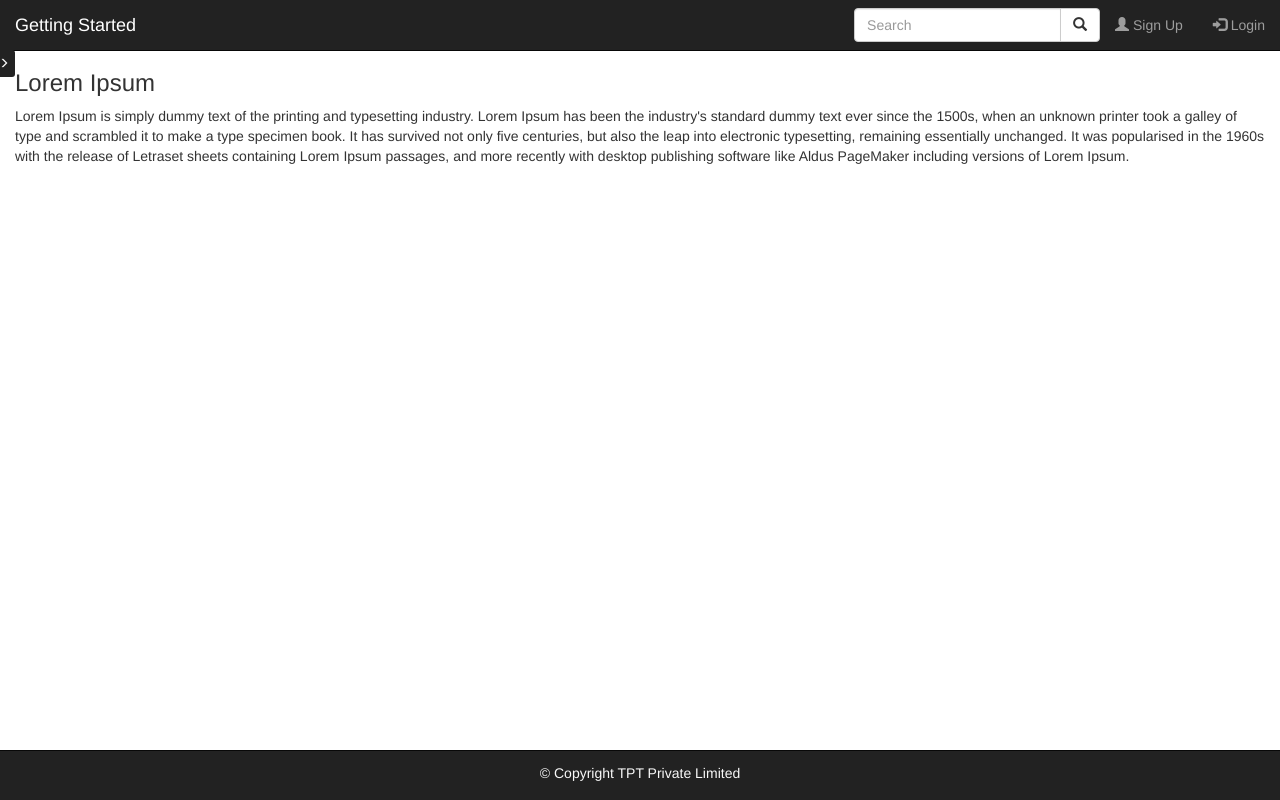
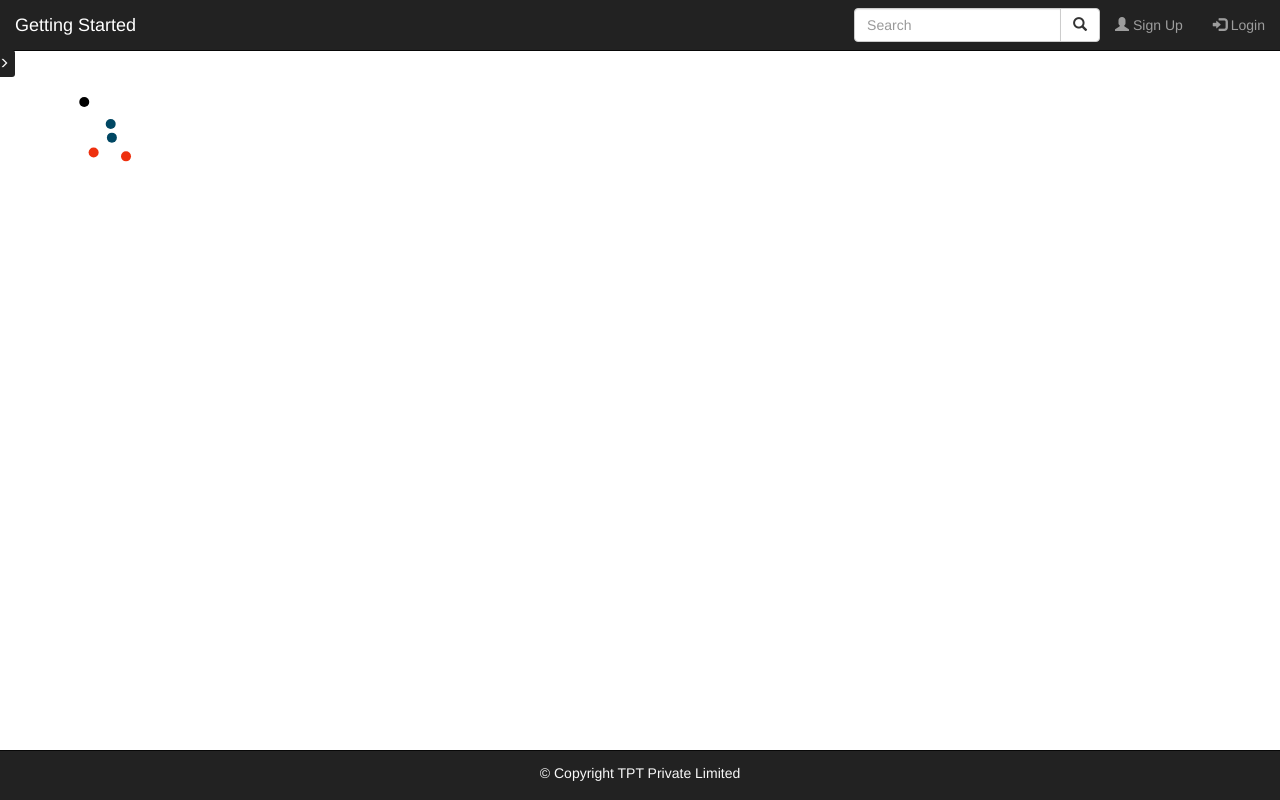
Before and after one commit to tprasad1/GetStartedWithAngular, an Angular app: page / in a window 1280 px wide. Built offline with nearby package versions, Linux system fonts and the light colour scheme.

Commit message:
Adding SVG

```diff
--- a/src/app/app.component.html
+++ b/src/app/app.component.html
@@ -45,12 +45,7 @@
 </div>
 
 <div class="container-fluid content-body animate-slide {{showSideNav ? 'side-navbar-visible' : 'side-navbar-hidden'}}">
-    <h3>Lorem Ipsum</h3>
-    <p>Lorem Ipsum is simply dummy text of the printing and typesetting industry. Lorem Ipsum has been the industry's standard
-        dummy text ever since the 1500s, when an unknown printer took a galley of type and scrambled it to make a type specimen
-        book. It has survived not only five centuries, but also the leap into electronic typesetting, remaining essentially
-        unchanged. It was popularised in the 1960s with the release of Letraset sheets containing Lorem Ipsum passages, and
-        more recently with desktop publishing software like Aldus PageMaker including versions of Lorem Ipsum.</p>
+    <graph-list></graph-list>
 </div>
 
 <nav class="navbar navbar-inverse navbar-fixed-bottom">
--- a/src/app/app.module.ts
+++ b/src/app/app.module.ts
@@ -3,12 +3,14 @@ import { NgModule } from '@angular/core';
 import {FormsModule} from '@angular/forms';
 import { AppComponent } from './app.component';
 import { MenuListComponent } from './menus/menu-list.component';
+import {GraphListComponent} from './graph/graph-list.component';
 
 
 @NgModule({
   declarations: [
     AppComponent,
-    MenuListComponent
+    MenuListComponent,
+    GraphListComponent
   ],
   imports: [
     BrowserModule,
--- /dev/null
+++ b/src/app/graph/graph-list.component.css
@@ -0,0 +1,21 @@
+g.entity-relation line{
+    stroke-opacity: 0.6;
+  }
+  g.entity-person line{
+      stroke:#004763;
+  }
+  g.entity-activity line{
+      stroke:#ee300e;
+  }
+  g.entity-organisation line{
+      stroke:#d89016;
+  }
+  g.entity-person circle{
+    fill:#004763;
+  }
+g.entity-activity circle{
+    fill:#ee300e;
+}
+g.entity-organization circle{
+    fill:#d89016;
+}
--- /dev/null
+++ b/src/app/graph/graph-list.component.html
@@ -0,0 +1,28 @@
+<div class='container'>
+    <svg [attr.height]="height" [attr.width]="width">
+        <g class="entity entity-person" *ngIf='persons && persons.length'>
+            <circle [attr.r]="5" [attr.cx]="item.latitude" [attr.cy]="item.longitude" *ngFor='let item of persons'>
+                <title>{{item.name}}</title>
+            </circle>
+        </g>
+        <g class="entity entity-activity" *ngIf='activities && activities.length'>
+            <circle [attr.r]="5" [attr.cx]="item.latitude" [attr.cy]="item.longitude" *ngFor='let item of activities'>
+                <title>{{item.name}}</title>
+            </circle>
+        </g>
+        <g class="entity entity-organisation" *ngIf='organisations && organisations.length'>
+            <circle [attr.r]="5" [attr.cx]="item.latitude" [attr.cy]="item.longitude" *ngFor='let item of organisations'>
+                <title>{{item.name}}</title>
+            </circle>
+        </g>
+        <!-- <g class="entity-relation" *ngIf='persons && persons.length'>
+            <path d="M100,350 Q250,320 400,575" fill="none" stroke="#000" stroke-width="2px" *ngFor='let item of persons.'/>
+        </g>
+        <g class="entity-relation entity-activity" *ngIf='activities && activities.length'>
+
+        </g>
+        <g class="entity-relation entity-organisation" *ngIf='organisations && organisations.length'>
+
+        </g> -->
+    </svg>
+</div>
--- /dev/null
+++ b/src/app/graph/graph-list.component.ts
@@ -0,0 +1,91 @@
+import { Component, Input, OnInit } from '@angular/core';
+import { IGraph, IPerson, IOrganisation, IActivity } from './graph';
+
+@Component({
+    selector: 'graph-list',
+    templateUrl: './graph-list.component.html',
+    styleUrls: ['./graph-list.component.css']
+})
+
+export class GraphListComponent implements OnInit {
+    @Input() filterOnLocation: string;
+    @Input() filterOnName: string;
+    @Input() filterOnArea: string;
+
+    @Input() showPersons: boolean = false;
+    @Input() showActivities: boolean = false;
+    @Input() showOrganisation: boolean = false;
+    @Input() showAll: boolean = true;
+
+    @Input() width: number = 1080.00;
+    height: number = 540;
+    ratio: number = 2;
+
+    persons: IPerson[];
+    activities: IActivity[];
+    organisations: IOrganisation[];
+
+    ngOnInit() {
+        this.ratio = this.width / 360.00;
+        this.height = this.width / 2;
+        this.persons = [
+            {
+                id: "p1",
+                name: "John" + this.ratio.toString(),
+                fullAddress: "New York",
+                latitude: this.getProperLatitudePoint(40.7128),
+                longitude: this.getProperLongitutePoint(74.0060),
+                linkedActivities: ["a2"],
+                linkedOrganizations: ["o1"]
+            },
+            {
+                id: "p2",
+                name: "Atul",
+                fullAddress: "Chicago",
+                latitude: this.getProperLatitudePoint(41.8781),
+                longitude: this.getProperLongitutePoint(87.6298),
+                linkedActivities: ["a2", "a1"],
+                linkedOrganizations: ["o1"]
+            }
+        ];
+
+        this.activities = [
+            {
+                id: "a1",
+                name: "Greg",
+                fullAddress: "Canada",
+                latitude: this.getProperLatitudePoint(56.01304),
+                longitude: this.getProperLongitutePoint(106.3468),
+                linkedOrganizations: ["o1"],
+                linkedPersons: ["p1", "p2"]
+            },
+            {
+                id: "a2",
+                name: "Tirupati",
+                fullAddress: "Mexico",
+                latitude: this.getProperLatitudePoint(23.6345),
+                longitude: this.getProperLongitutePoint(102.5528),
+                linkedOrganizations: ["o1"],
+                linkedPersons: ["p1"]
+            }
+        ];
+
+        this.organisations = [{
+            id: "o1",
+            name: "SID",
+            fullAddress: "Brazo",
+            latitude: this.getProperLatitudePoint(14.2350),
+            longitude: this.getProperLongitutePoint(51.9253),
+            linkedActivities: ["a1", "a2"],
+            linkedPersons: ["p1", "p2"]
+        }];
+    }
+
+    getProperLatitudePoint(point:number): number{
+        return point;
+    }
+    getProperLongitutePoint(point: number):number{
+        return point;
+    }
+
+}
--- /dev/null
+++ b/src/app/graph/graph.ts
@@ -0,0 +1,27 @@
+export interface IGraph {
+    id: string;
+    name: string;
+    latitude: number;
+    longitude: number;
+    fullAddress: string;
+}
+export interface IPerson extends IGraph {
+    linkedOrganizations: string[];
+    linkedActivities: string[];
+}
+export interface IOrganisation extends IGraph {
+    linkedPersons: string[];
+    linkedActivities: string[];
+}
+export interface IActivity extends IGraph {
+    linkedOrganizations: string[];
+    linkedPersons: string[];
+}
+export interface IRelations {
+    mx:string;
+    my:string;
+    dx:string;
+    dy:string;
+    ex:string;
+    ey:string;
+}
```
